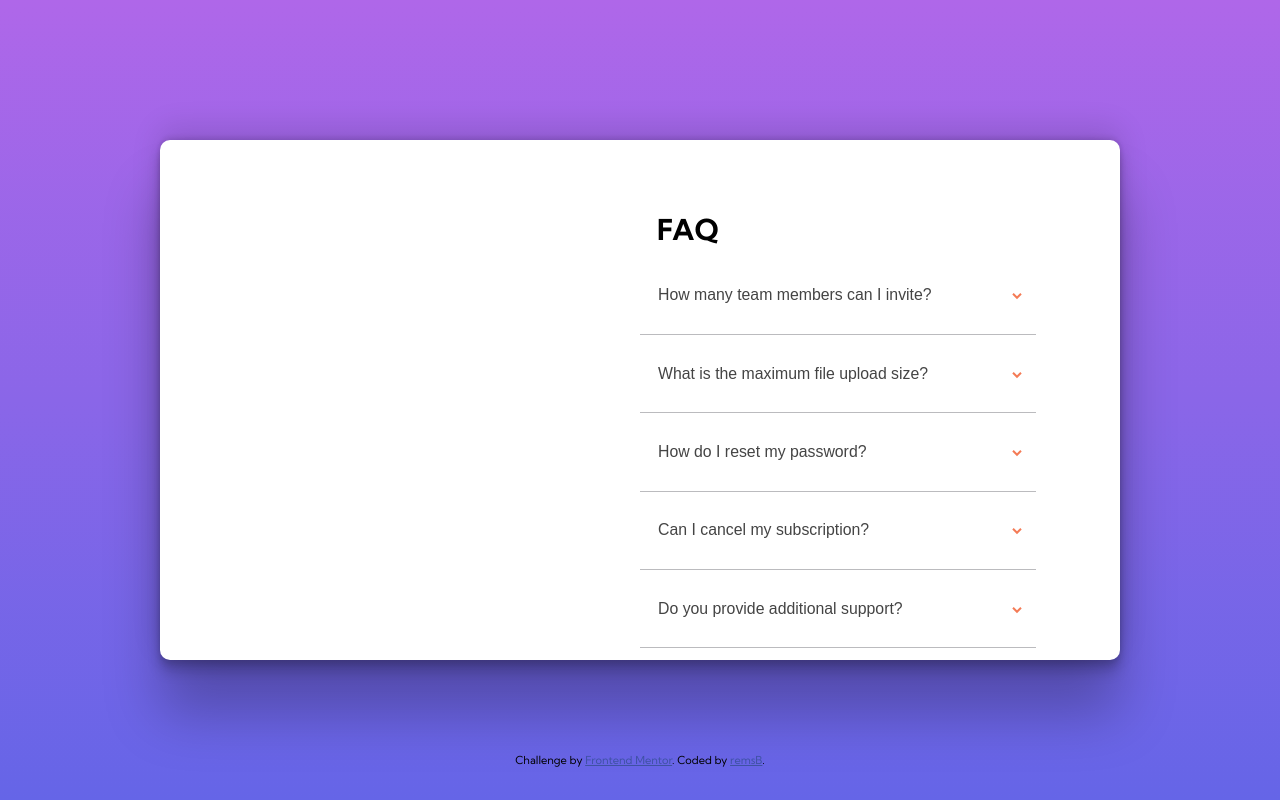
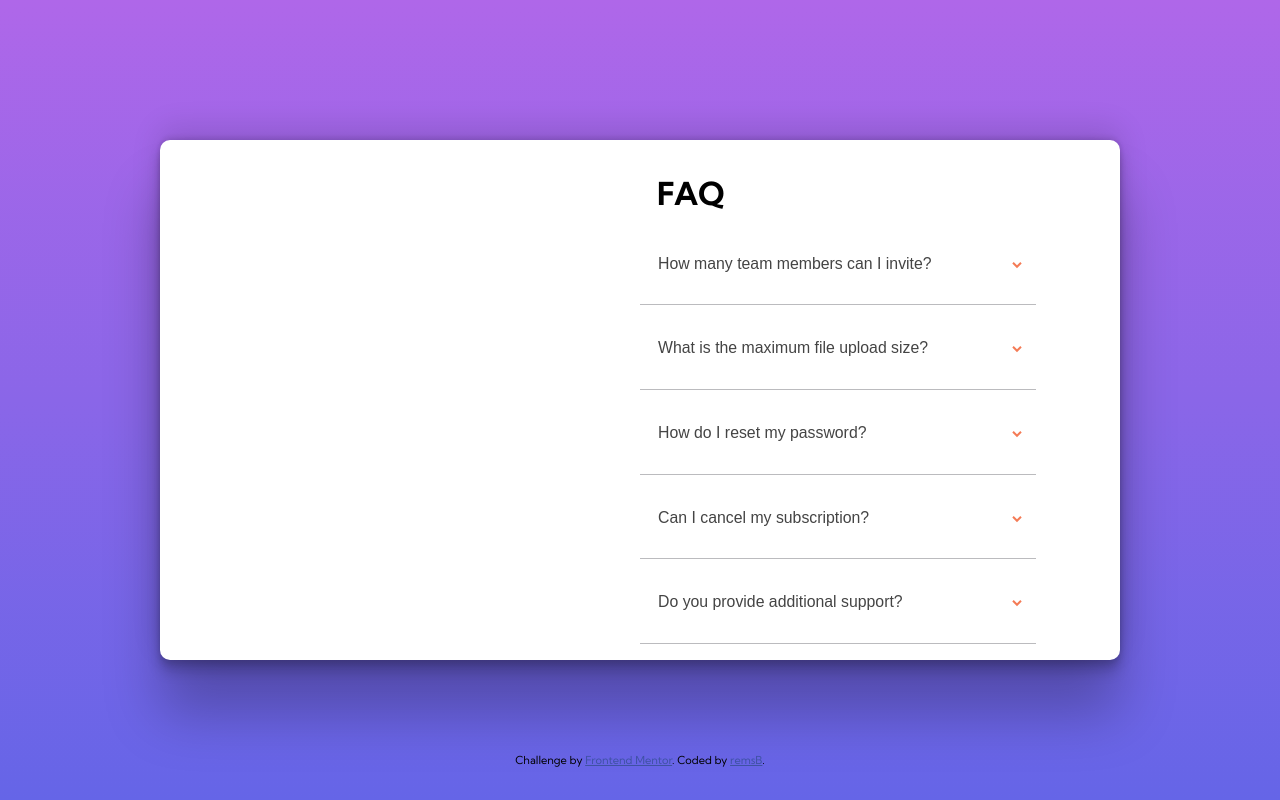
Before and after one commit to Sonalpt/faq-accordion-card-main, a website: page index.html in a window 1280 px wide. Drawn offline with nearby package versions, Linux system fonts and the light colour scheme.

Commit message:
padding adjustments

```diff
--- a/sass/main.scss
+++ b/sass/main.scss
@@ -54,7 +54,8 @@ body {
             justify-content: space-evenly;
             >h1 {
                 font-family: 'KumbhSans-Bold', sans-serif;
-                padding-top: 15%;
+                font-size: 2.2em;
+                padding-top: 5%;
                 padding-left: 17px;
                 padding-bottom: 10px;
                 }
@@ -84,6 +85,7 @@ body {
                 border: 0;
                 border-top: 1px solid hsl(240, 2%, 74%);
                 max-width: 99%;
+                padding-top: 2px;
             }
 
             .answer {
```
Also changed, not shown: css/style.css, sass/main.css, 2 other files.
